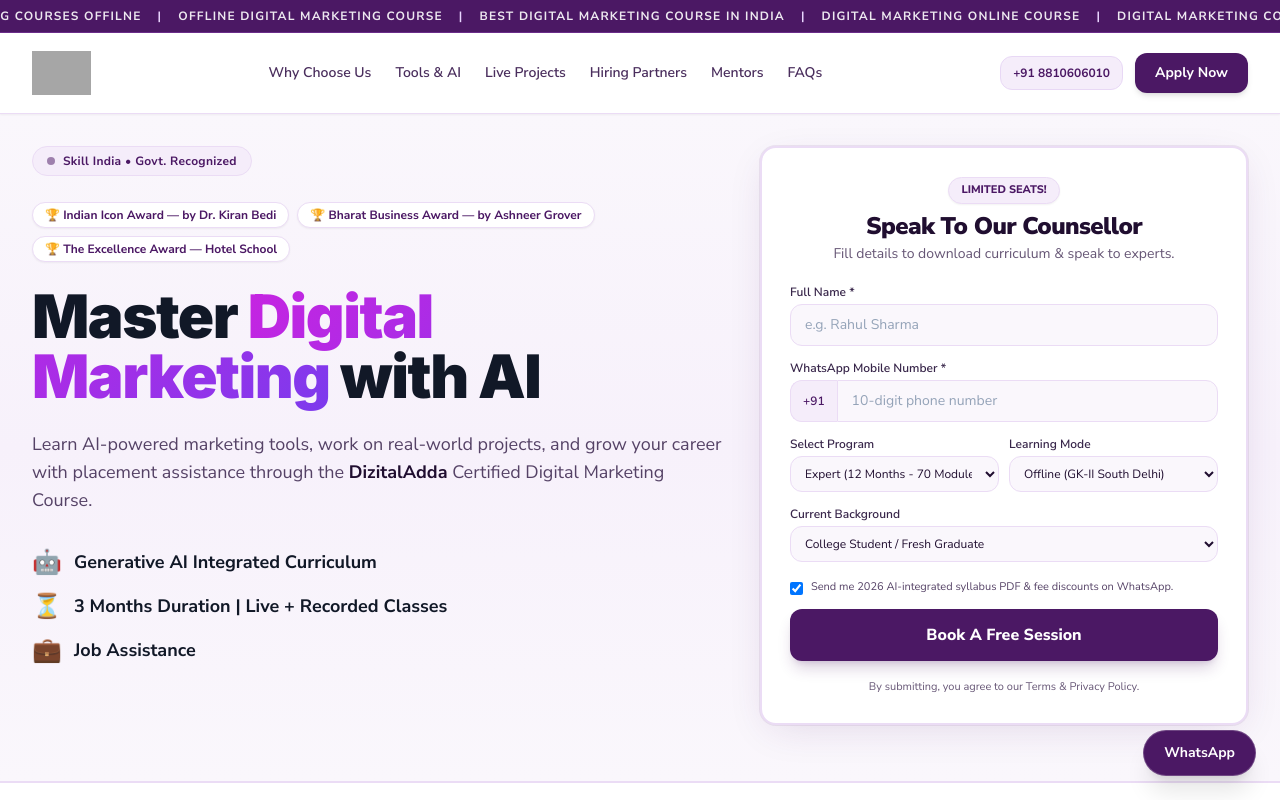
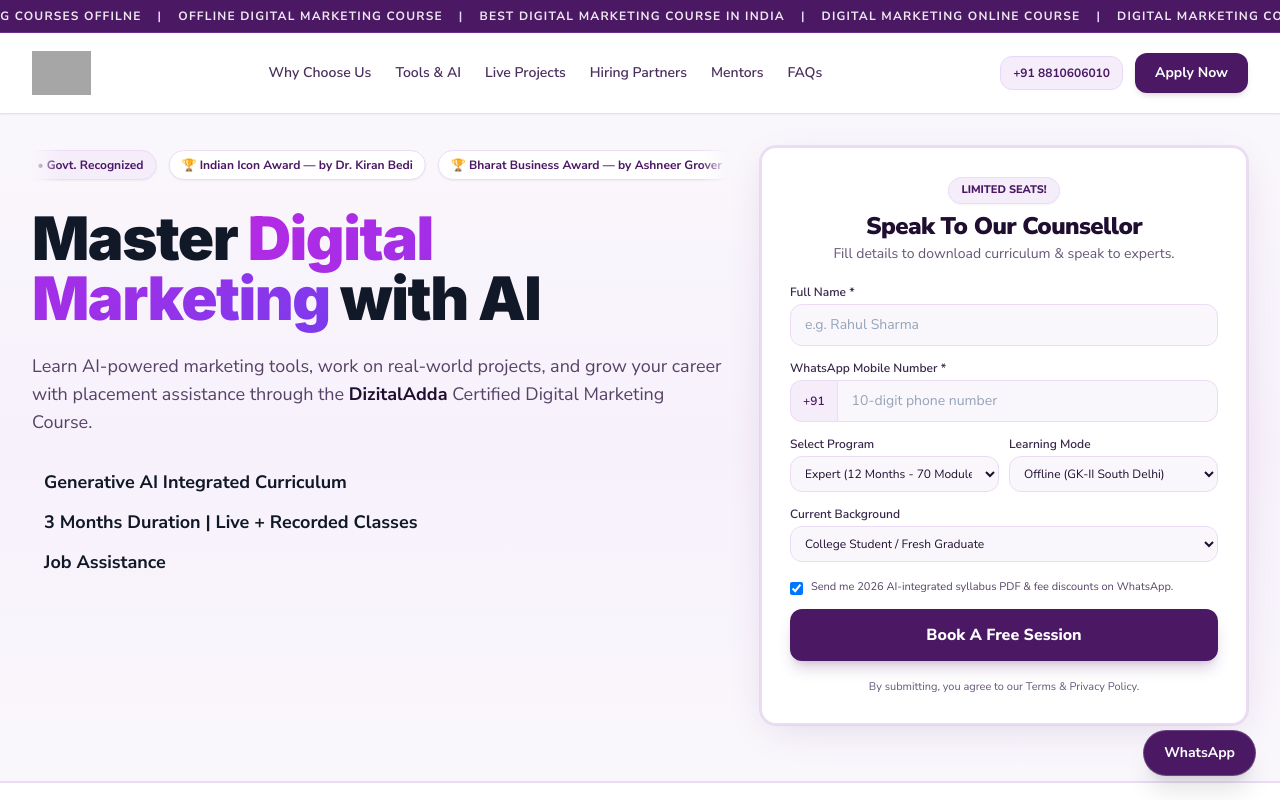
Before and after one commit to Dizitaladda-lms/dzitalmarketing_landingpage, a Next.js app: page / in a window 1280 px wide. Shown: the top 800 px of the page. Built offline with nearby package versions, Linux system fonts and the light colour scheme; grey boxes are pictures that could not be loaded.

Commit message:
inital chnages

```diff
--- a/app/globals.css
+++ b/app/globals.css
@@ -82,7 +82,7 @@
 }
 
 .heading-gradient {
-  background: linear-gradient(135deg, #c724e1 0%, #a52ee7 50%, #7c3aed 100%);
+  background: linear-gradient(135deg, #b529e4 0%, #9e30e8 50%, #7c3aed 100%);
   -webkit-background-clip: text;
   -webkit-text-fill-color: transparent;
 }
--- a/components/HeroSection.tsx
+++ b/components/HeroSection.tsx
@@ -118,24 +118,40 @@
         <div className="grid grid-cols-1 lg:grid-cols-12 gap-8 lg:gap-8 items-start">
           {/* Left Column: Headlines & Subheading (PW Skills Text & Alignment) */}
           <div className="lg:col-span-7 space-y-4 sm:space-y-6 text-left">
-            <div className="flex flex-wrap items-center gap-2">
-              <div className="inline-flex items-center gap-2 px-3 py-1 sm:px-3.5 sm:py-1.5 rounded-full bg-[#f5edfa] border border-[#ebdcf5] text-[#4b1864] text-[11px] sm:text-xs font-bold tracking-wide">
-                <span className="w-2 h-2 rounded-full bg-[#4b1864] animate-pulse" />
-                Skill India &bull; Govt. Recognized
+            {/* Single Continuous Running Line Ticker for Skill India & Awards */}
+            <div className="w-full overflow-hidden select-none py-1 [mask-image:linear-gradient(to_right,transparent,black_4%,black_96%,transparent)]">
+              <div className="flex gap-2.5 sm:gap-3 animate-marquee shrink-0 items-center whitespace-nowrap">
+                {[
+                  { label: 'Skill India • Govt. Recognized', isGovt: true },
+                  { label: '🏆 Indian Icon Award — by Dr. Kiran Bedi', isGovt: false },
+                  { label: '🏆 Bharat Business Award — by Ashneer Grover', isGovt: false },
+                  { label: '🏆 The Excellence Award — Hotel School', isGovt: false },
+                  { label: 'Skill India • Govt. Recognized', isGovt: true },
+                  { label: '🏆 Indian Icon Award — by Dr. Kiran Bedi', isGovt: false },
+                  { label: '🏆 Bharat Business Award — by Ashneer Grover', isGovt: false },
+                  { label: '🏆 The Excellence Award — Hotel School', isGovt: false },
+                  { label: 'Skill India • Govt. Recognized', isGovt: true },
+                  { label: '🏆 Indian Icon Award — by Dr. Kiran Bedi', isGovt: false },
+                  { label: '🏆 Bharat Business Award — by Ashneer Grover', isGovt: false },
+                  { label: '🏆 The Excellence Award — Hotel School', isGovt: false },
+                  { label: 'Skill India • Govt. Recognized', isGovt: true },
+                  { label: '🏆 Indian Icon Award — by Dr. Kiran Bedi', isGovt: false },
+                  { label: '🏆 Bharat Business Award — by Ashneer Grover', isGovt: false },
+                  { label: '🏆 The Excellence Award — Hotel School', isGovt: false },
+                ].map((badge, idx) => (
+                  <span
+                    key={idx}
+                    className={`inline-flex items-center gap-1.5 text-[11px] sm:text-xs font-bold px-3 py-1 sm:py-1.5 rounded-full border shadow-sm whitespace-nowrap shrink-0 ${
+                      badge.isGovt
+                        ? 'bg-[#f5edfa] border-[#ebdcf5] text-[#4b1864]'
+                        : 'bg-white border-[#ebdcf5] text-[#4b1864]'
+                    }`}
+                  >
+                    {badge.isGovt && <span className="w-2 h-2 rounded-full bg-[#4b1864] animate-pulse" />}
+                    {badge.label}
+                  </span>
+                ))}
               </div>
-            </div>
-
-            {/* Award Recognition Badges */}
-            <div className="flex flex-wrap items-center gap-2 pt-0.5">
-              <span className="inline-flex items-center gap-1.5 text-[10px] sm:text-xs font-bold px-2.5 sm:px-3 py-1 rounded-full bg-white border border-[#ebdcf5] text-[#4b1864] shadow-sm">
-                🏆 Indian Icon Award &mdash; by Dr. Kiran Bedi
-              </span>
-              <span className="inline-flex items-center gap-1.5 text-[10px] sm:text-xs font-bold px-2.5 sm:px-3 py-1 rounded-full bg-white border border-[#ebdcf5] text-[#4b1864] shadow-sm">
-                🏆 Bharat Business Award &mdash; by Ashneer Grover
-              </span>
-              <span className="inline-flex items-center gap-1.5 text-[10px] sm:text-xs font-bold px-2.5 sm:px-3 py-1 rounded-full bg-white border border-[#ebdcf5] text-[#4b1864] shadow-sm">
-                🏆 The Excellence Award &mdash; Hotel School
-              </span>
             </div>
 
             <h1 className="text-3xl sm:text-5xl lg:text-6xl font-black text-[#111827] leading-tight tracking-tight">
@@ -149,15 +165,15 @@
             {/* Key Benefits List with Emojis from PW Skills Reference */}
             <ul className="space-y-3 pt-2 text-left">
               <li className="flex items-center gap-3 text-sm sm:text-base lg:text-lg font-bold text-[#111827]">
-                <span className="text-xl sm:text-2xl shrink-0">🤖</span>
+                <span className="text-xl sm:text-2xl shrink-0"></span>
                 <span>Generative AI Integrated Curriculum</span>
               </li>
               <li className="flex items-center gap-3 text-sm sm:text-base lg:text-lg font-bold text-[#111827]">
-                <span className="text-xl sm:text-2xl shrink-0">⏳</span>
+                <span className="text-xl sm:text-2xl shrink-0"></span>
                 <span>3 Months Duration | Live + Recorded Classes</span>
               </li>
               <li className="flex items-center gap-3 text-sm sm:text-base lg:text-lg font-bold text-[#111827]">
-                <span className="text-xl sm:text-2xl shrink-0">💼</span>
+                <span className="text-xl sm:text-2xl shrink-0"></span>
                 <span>Job Assistance</span>
               </li>
             </ul>
```
